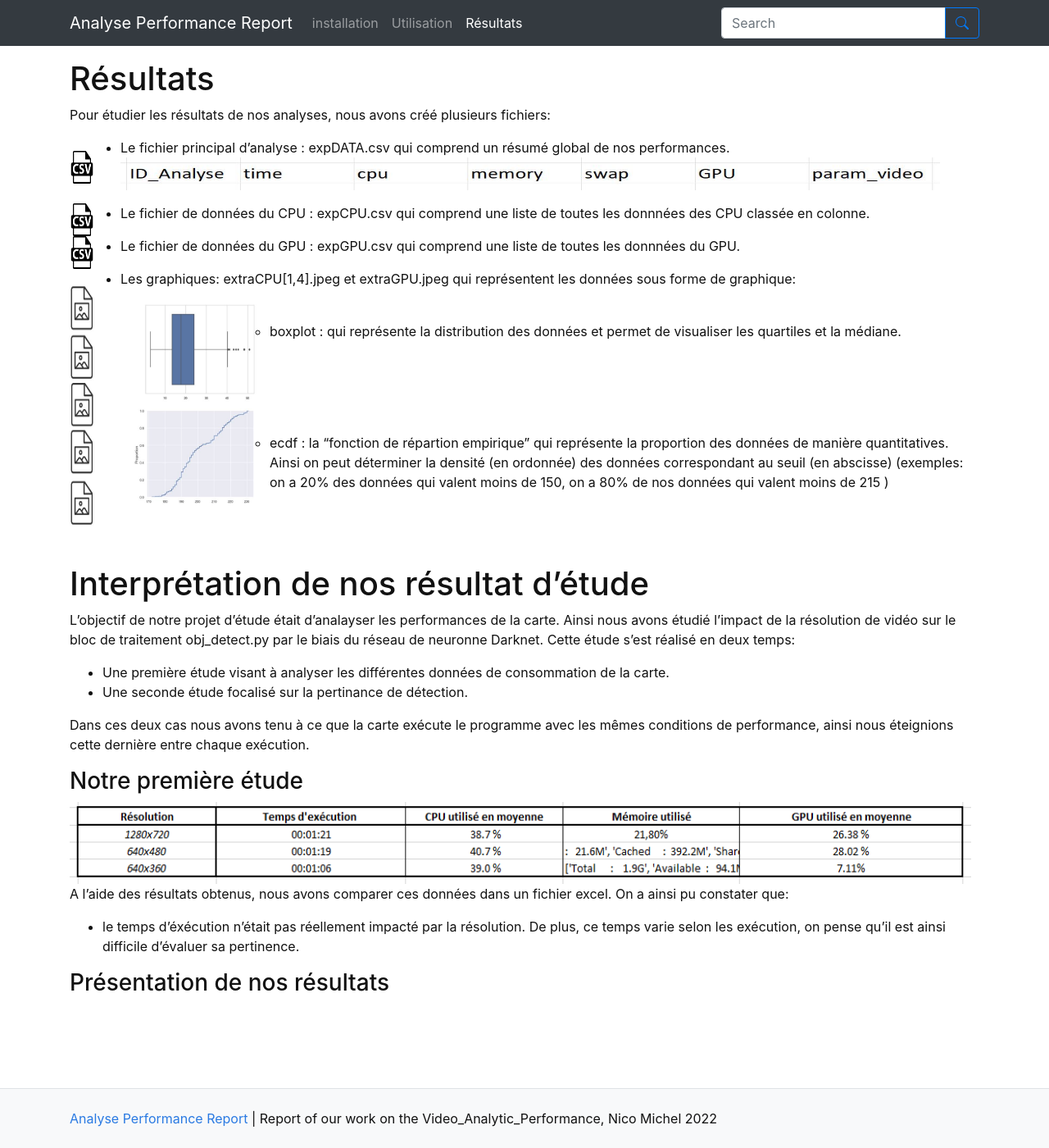
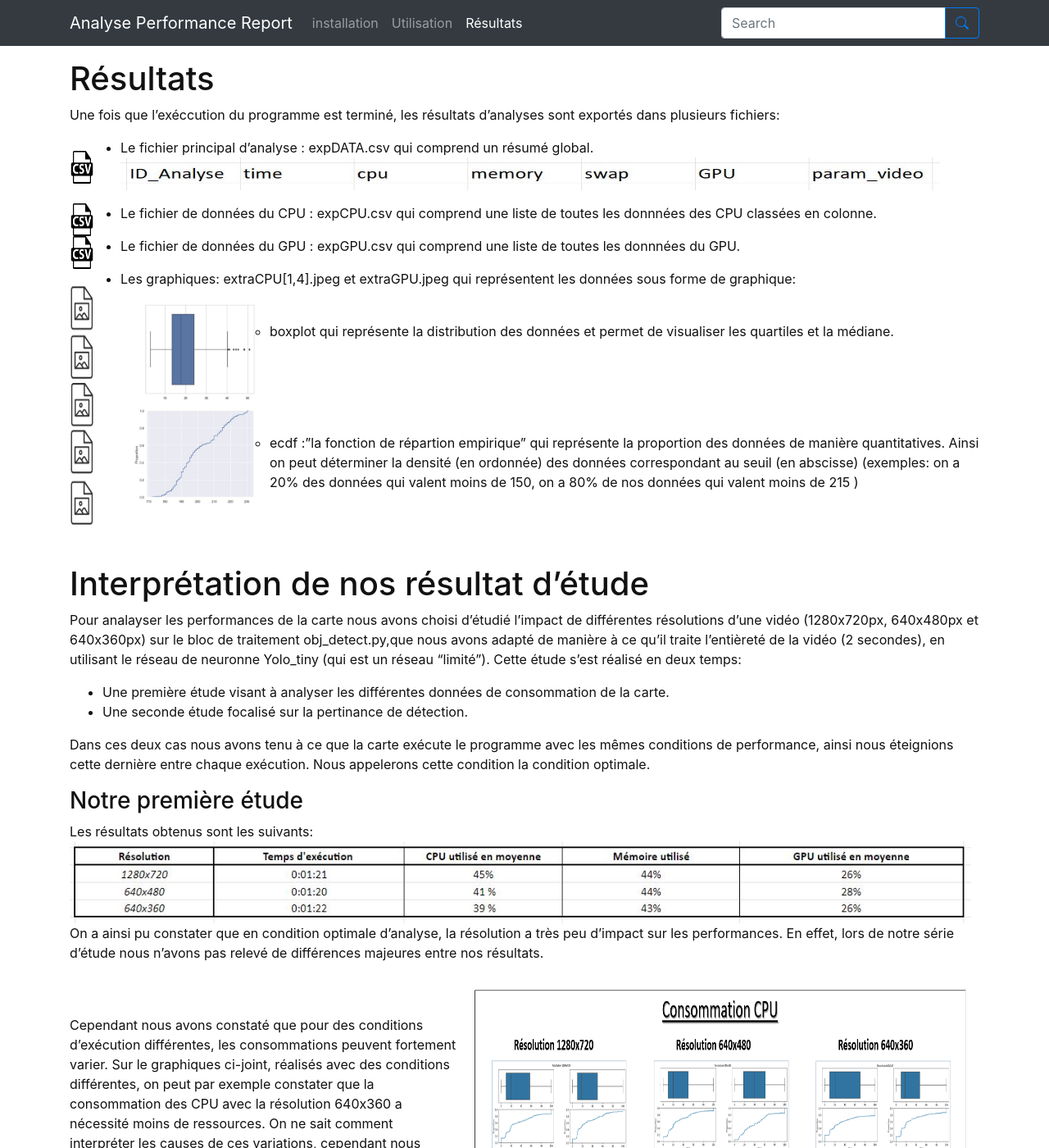
Before and after one commit to NicoMichelas/JekyllExample, a Jekyll site: the page built from pages/Résultats.md, in a window 1280 px wide and 1400 px high. Shown: the whole window at 82% size. Built offline with Jekyll 4.4.1, drawn with Linux system fonts in a browser that asks for light colours; some of the changed text lies outside the part shown.

Commit message:
Morning17/02

```diff
--- a/pages/Résultats.md
+++ b/pages/Résultats.md
@@ -3,15 +3,15 @@ title: Résultats
 nav: Résultats
 nav_order: 3
 ---
-Pour étudier les résultats de nos analyses, nous avons créé plusieurs fichiers:
+Une fois que l'exéccution du programme est terminé, les résultats d'analyses sont exportés dans plusieurs fichiers:
 <br>
 ![image](csvDoc.png){: height="40px" width="30px" style="float: left; margin-right: 2em;margin-top: 2em;"}
-* Le fichier principal d'analyse : expDATA.csv qui comprend un résumé global de nos performances.
+* Le fichier principal d'analyse : expDATA.csv qui comprend un résumé global.
 ![image](expDATA.JPG){: height="40px" width="1000px" style="float: center; margin-right: 1em;"}
 
 ![image](csvDoc.png){: height="40px" width="30px" style="float: left; margin-right: 2em;"}
 
-* Le fichier de données du CPU : expCPU.csv qui comprend une liste de toutes les donnnées des CPU classée en colonne.
+* Le fichier de données du CPU : expCPU.csv qui comprend une liste de toutes les donnnées des CPU classées en colonne.
 
 ![image](csvDoc.png){: height="40px" width="30px" style="float: left; margin-right: 2em;"}
 
@@ -24,30 +24,101 @@ Pour étudier les résultats de nos analyses, nous avons créé plusieurs fichie
 ![image](seabornExemple.JPG){: height="250px" width="150px" style="float: left; margin: 1em;"}
 <br>
 
-    * boxplot : qui représente la distribution des données et permet de visualiser les quartiles et la médiane.
+    * boxplot qui représente la distribution des données et permet de visualiser les quartiles et la médiane.
 <br>
 <br>
 <br>
 <br>
 <br>
 
-    * ecdf : la "fonction de répartion empirique" qui représente la proportion des données de manière quantitatives. Ainsi on peut déterminer la densité (en ordonnée) des données correspondant au seuil (en abscisse) (exemples: on a 20% des données qui valent moins de 150, on a 80% de nos données qui valent moins de 215 )
+    * ecdf :"la fonction de répartion empirique" qui représente la proportion des données de manière quantitatives. Ainsi on peut déterminer la densité (en ordonnée) des données correspondant au seuil (en abscisse) (exemples: on a 20% des données qui valent moins de 150, on a 80% de nos données qui valent moins de 215 )
 <br>
 <br>
 <br>
 <br>
 
 # Interprétation de nos résultat d'étude
-L'objectif de notre projet d'étude était d'analayser les performances de la carte. Ainsi nous avons étudié l'impact de la résolution de vidéo sur le bloc de traitement obj_detect.py par le biais du réseau de neuronne Darknet. Cette étude s'est réalisé en deux temps:
+Pour analayser les performances de la carte nous avons choisi d'étudié l'impact de différentes résolutions d'une vidéo (1280x720px, 640x480px et 640x360px) sur le bloc de traitement obj_detect.py,que nous avons adapté de manière à ce qu'il traite l'entièreté de la vidéo (2 secondes), en utilisant le réseau de neuronne Yolo_tiny (qui est un réseau "limité"). Cette étude s'est réalisé en deux temps:
 * Une première étude visant à analyser les différentes données de consommation de la carte.
 * Une seconde étude focalisé sur la pertinance de détection.
 
-Dans ces deux cas nous avons tenu à ce que la carte exécute le programme avec les mêmes conditions de performance, ainsi nous éteignions cette dernière entre chaque exécution.
+Dans ces deux cas nous avons tenu à ce que la carte exécute le programme avec les mêmes conditions de performance, ainsi nous éteignions cette dernière entre chaque exécution. Nous appelerons cette condition la condition optimale.
 
 ### Notre première étude
-![image](DATAnalyseTotal.PNG){: height="100px" width="1100px" style="float: center; margin-right: 1em;"}
-A l'aide des résultats obtenus, nous avons comparer ces données dans un fichier excel. On a ainsi pu constater que:
-* le temps d'éxécution n'était pas réellement impacté par la résolution. De plus, ce temps varie selon les exécution, on pense qu'il est ainsi difficile d'évaluer sa pertinence.
+Les résultats obtenus sont les suivants:
+![image](DATAnalyseTT.PNG){: height="100px" width="1100px" style="float: center; margin-right: 1em;"}
+ On a ainsi pu constater que en condition optimale d'analyse, la résolution a très peu d'impact sur les performances. En effet, lors de notre série d'étude nous n'avons pas relevé de différences majeures entre nos résultats.
+
+![image](Capture.PNG){: height="350px" width="600px" style="float: right ; margin: 1em;"}
+<br>
+<br>
+ Cependant nous avons constaté que pour des conditions d'exécution différentes, les consommations peuvent fortement varier. Sur le graphiques ci-joint, réalisés avec des conditions différentes, on peut par exemple constater que la consommation des CPU avec la résolution 640x360 a nécessité moins de ressources. On ne sait comment interpréter les causes de ces variations, cependant nous tenions à les signialer.
+
+![image](Capture.PNG){: height="350px" width="600px" style="float: left ; margin: 1em;"}
+<br>
+<br>
+<br>
+<br>
+<br>
+<br>
+<br>
+
+Concernant l'analyse de la consommation du GPU, on a remarqué que sa consommation est peu importante
+<br>
+<br>
+<br>
+<br>
+<br>
+<br>
+<br>
+<br>
+<br>
+<br>
+<br>
+<br>
+<br>
+<br>
+
+### Notre deuxième étude
+![image](AccuracyAnalyse.JPG){: height="350px" width="550px" style="float: left ; margin: 1em;"}
+En relevant différents résultats d'analyse des précisions de détection on peut déduire les choses suivantes:
+
+* Plus la résolution est bonne, moins le programme est amené à se tromper dans ses détections
+* La répétabilité des valeurs de précision nous fait dire que cette caractérisitque est plustôt fidèle.
+
+Cependant nous n'avons pas eu la possibilité de vérifier la cohérence de ces résultats. Nous aurions voulu confirmer ces derniers en développant créant la vidéo de sortie comprenant les blocs d'identifaications sur les véhicules mais par manque de temps nous n'avons pu le faire.
+<br>
+<br>
+<br>
+<br>
+<br>
+
+## Conclusion de nos études
+D'après nos études, la résolution influt peu sur les performances de la carte mais influt sur la précision de détection. Ainsi pour obtenir des résultats
+<br>
+<br>
+<br>
+<br>
+<br>
+
+# Conclusion du projet
+Notre solutions fonctionnelle.
+Elle est selon nous efficace, ne perturbe pas le fonctionnement et les consommations.
+Elle est assez simple d'utilisation, bien documenté.
+Les résultats exportables donnent assez de matières pour y effectuer des analyses.
 
 
+POur aller plus loins, on pourrait:
+En terme de programme
+* tester notre solutions sur d'autres bloc de traitements
+* tenter d'exécuter notre solutions avec d'autres réseaux de neuronnes
+*
+en terme d'analyse
+* évaluer les performance sur d'autre bloc de traitements
+* évaluer les performances avec d'autre réseau de neuronne
+* évaluer l'impact en terme de ressource de notre "analyseur" sur le fonctionnement normal de la carte
+* confirmer plus amplement les résultats de nos études (validation des indentifications, valeurs de consommations)
+
+* donc chercher à confirmer nos
+
 ### Présentation de nos résultats
```
Also changed, not shown: pages/Utilisation.md (+2 -2 lines), pages/index.md (+19 -17 lines), AccuracyAnalyse.JPG (added), Capture.PNG (added), DATAnalyseTT.PNG (added).
